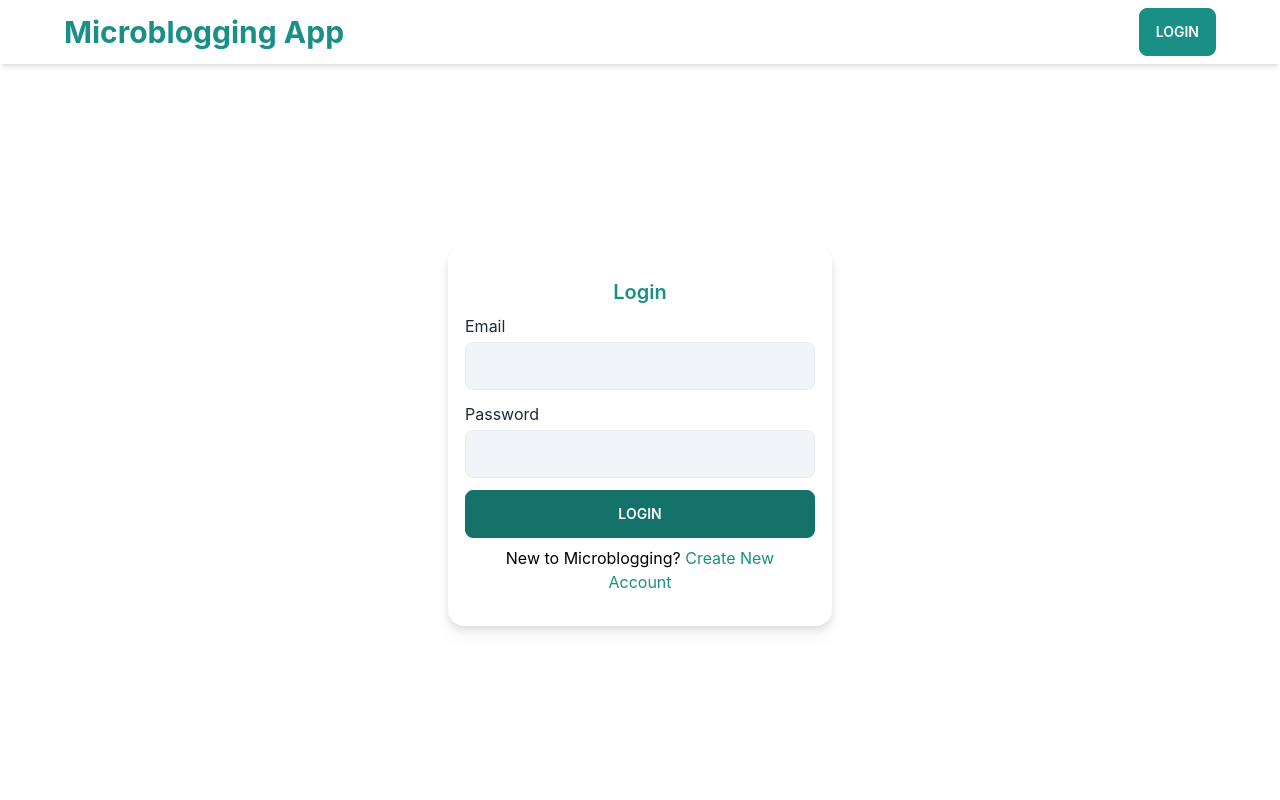
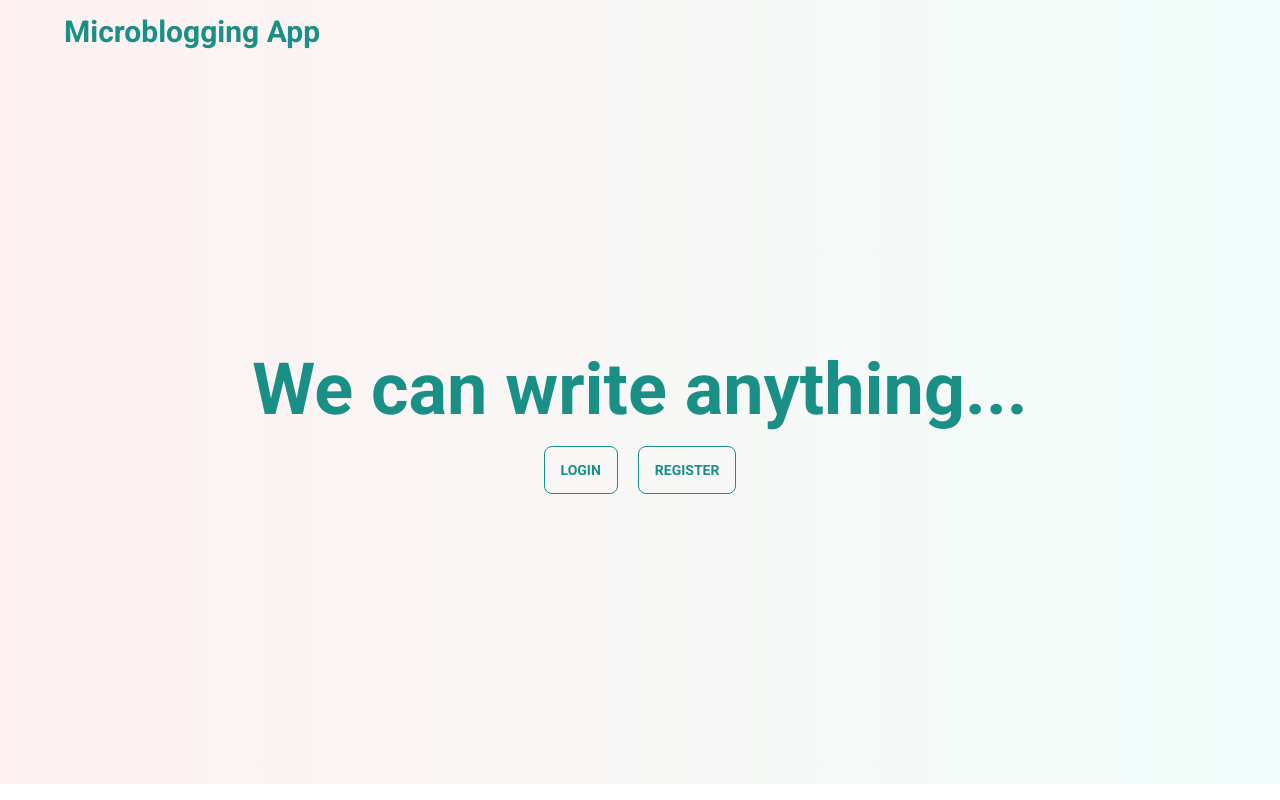
Before and after one commit to nurmdrafi/microblogging, a React (Create React App) app: page / in a window 1280 px wide. Before the commit this address led to /login. Built offline with nearby package versions, Linux system fonts and the light colour scheme; no server answers.

Commit message:
landing page added

```diff
--- a/public/index.html
+++ b/public/index.html
@@ -8,6 +8,10 @@
   <meta name="theme-color" content="#000000" />
   <meta name="description" content="Web site created using create-react-app" />
   <link rel="apple-touch-icon" href="%PUBLIC_URL%/logo192.png" />
+  <!-- fonts -->
+  <link rel="preconnect" href="https://fonts.googleapis.com">
+  <link rel="preconnect" href="https://fonts.gstatic.com" crossorigin>
+  <link href="https://fonts.googleapis.com/css2?family=Roboto:wght@400;500;700;900&display=swap" rel="stylesheet">
 
   <title>Microblogging App</title>
 </head>
--- a/src/App.js
+++ b/src/App.js
@@ -4,6 +4,7 @@ import RequireAuth from "./auth/RequireAuth";
 import Navigation from "./components/Navigation";
 import { GlobalProvider } from "./context/GlobalState";
 import Home from "./pages/Home/Home";
+import LandingPage from "./pages/LandingPage/LandingPage";
 import Login from "./pages/Login/Login";
 import Notfound from "./pages/Notfound/Notfound";
 import Registration from "./pages/Registration/Registration";
@@ -13,14 +14,7 @@ function App() {
     <GlobalProvider>
       <Navigation />
       <Routes>
-        <Route
-          path="/"
-          element={
-            <RequireAuth>
-              <Home />
-            </RequireAuth>
-          }
-        />
+        <Route path="/" element={<LandingPage />} />
         <Route
           path="/home"
           element={
--- a/src/components/Navigation.js
+++ b/src/components/Navigation.js
@@ -13,7 +13,7 @@ const Navigation = () => {
   };
   return (
     <nav>
-      <div className="navbar bg-base-100 lg:px-16 px-12 shadow-md mb-10">
+      <div className="navbar bg-gradient-to-r from-rose-50 to-teal-50 lg:px-16 px-12">
         <div className="flex-1">
           <Link
             className="lg:text-3xl md:text-2xl font-bold text-primary"
@@ -23,11 +23,7 @@ const Navigation = () => {
           </Link>
         </div>
         <div className="flex-none gap-2 text-black">
-          {!user ? (
-            <Link to="/login" className="btn btn-primary text-white">
-              Login
-            </Link>
-          ) : (
+          {user && (
             <div className="dropdown dropdown-end">
               <label tabIndex={0} className="btn btn-ghost btn-circle avatar">
                 <div className="w-10 h-10 rounded-full shadow-md bg-secondary">
--- a/src/index.css
+++ b/src/index.css
@@ -3,18 +3,17 @@ body {
   padding: 0;
   box-sizing: border-box;
   scroll-behavior: smooth;
-  font-family: -apple-system, BlinkMacSystemFont, 'Segoe UI', 'Roboto', 'Oxygen',
-    'Ubuntu', 'Cantarell', 'Fira Sans', 'Droid Sans', 'Helvetica Neue',
-    sans-serif;
   -webkit-font-smoothing: antialiased;
   -moz-osx-font-smoothing: grayscale;
 }
 
-code {
-  font-family: source-code-pro, Menlo, Monaco, Consolas, 'Courier New',
-    monospace;
-}
 
 @tailwind base;
 @tailwind components;
 @tailwind utilities;
+
+@layer base {
+  html {
+    font-family: "Roboto", sans-serif;
+  }
+}
--- /dev/null
+++ b/src/pages/LandingPage/LandingPage.js
@@ -0,0 +1,32 @@
+import React from "react";
+import { useAuthState } from "react-firebase-hooks/auth";
+import { Link, useNavigate } from "react-router-dom";
+import auth from "../../firebase.init";
+
+const LandingPage = () => {
+  const [user] = useAuthState(auth);
+  const navigate = useNavigate();
+  if (user) {
+    navigate("/home");
+  }
+
+  return (
+    <div className="bg-gradient-to-r from-rose-50 to-teal-50 flex min-h-[calc(100vh-80px)] items-center justify-center">
+      <div>
+        <h1 className="text-primary font-bold text-center text-7xl">
+          We can write anything...
+        </h1>
+        <div className="flex justify-center gap-5 mt-5">
+          <Link to="/login" className="btn btn-primary btn-outline ">
+            Login
+          </Link>
+          <Link to="/registration" className="btn btn-primary btn-outline">
+            Register
+          </Link>
+        </div>
+      </div>
+    </div>
+  );
+};
+
+export default LandingPage;
```
Also changed, not shown: tailwind.config.js (indentation only).
